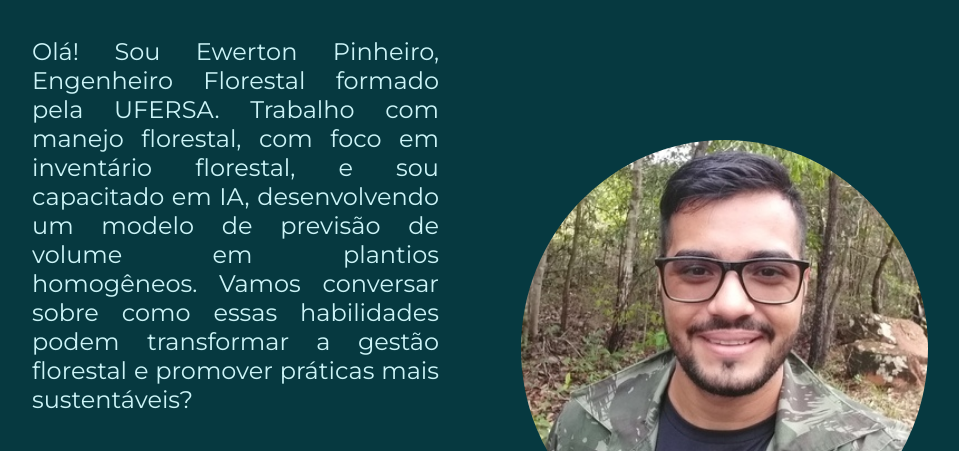
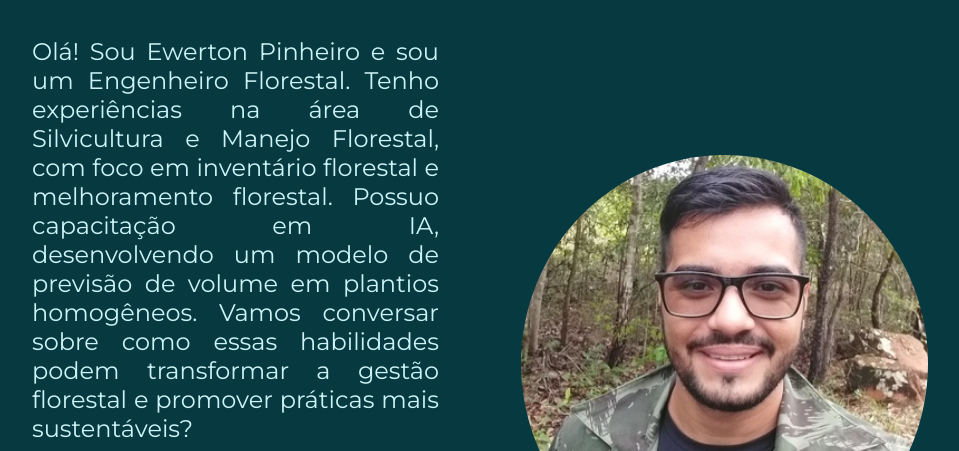
Before and after one commit to Ewerton-Florestal/porftolioflorestal, a plain HTML site: page index.html in a window 1280 px wide. Shown: the part 308-759 px from the top of the page, without its empty margins (160-1119 px from the left). Drawn offline with nearby package versions, Linux system fonts and the light colour scheme; some icons are missing.

Commit message:
Atualização da apresentação

```diff
--- a/index.html
+++ b/index.html
@@ -44,7 +44,7 @@
             <!-- Título da seção de apresentação -->
             <h1 class="apresentacao__conteudo__titulo">Inove no Manejo Florestal com Expertise em <strong class="titulo-destaque">IA e Inventário Florestal!</strong></h1>
             <!-- Parágrafo de introdução -->
-            <p class="apresentacao__conteudo__paragrafo">Olá! Sou Ewerton Pinheiro, Engenheiro Florestal formado pela UFERSA. Trabalho com manejo florestal, com foco em inventário florestal, e sou capacitado em IA, desenvolvendo um modelo de previsão de volume em plantios homogêneos. Vamos conversar sobre como essas habilidades podem transformar a gestão florestal e promover práticas mais sustentáveis?</p>
+            <p class="apresentacao__conteudo__paragrafo">Olá! Sou Ewerton Pinheiro e sou um Engenheiro Florestal. Tenho experiências na área de Silvicultura e Manejo Florestal, com foco em inventário florestal e melhoramento florestal. Possuo capacitação em IA, desenvolvendo um modelo de previsão de volume em plantios homogêneos. Vamos conversar sobre como essas habilidades podem transformar a gestão florestal e promover práticas mais sustentáveis?</p>
             <!-- Divisão para links de redes sociais -->
             <div class="apresentacao__links">
                 <!-- Subtítulo para a seção de links -->
```
